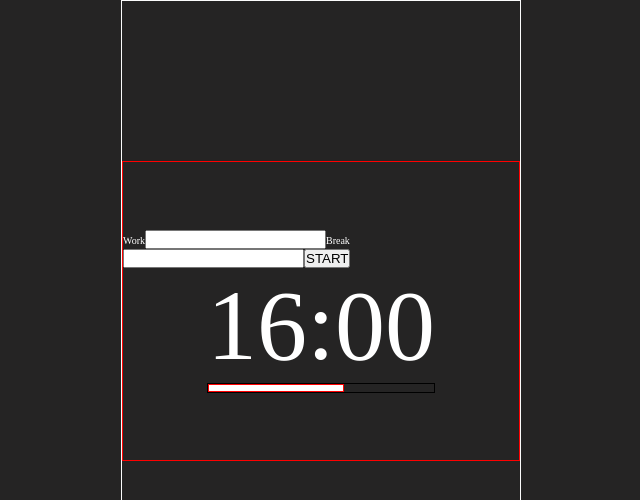
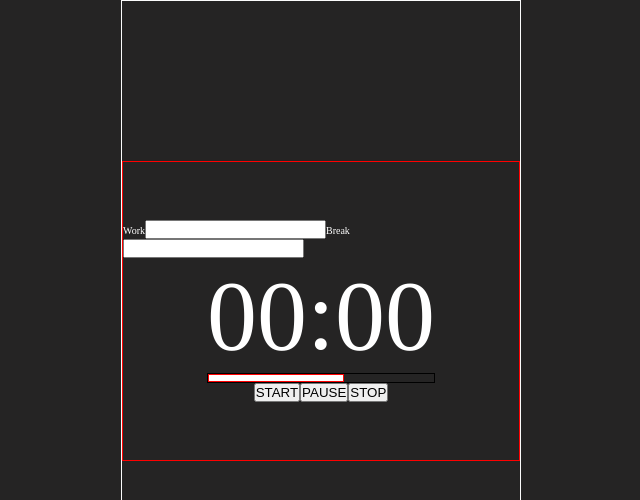
Before and after one commit to devbrunogomes/pomodoro-timer, a React (Create React App) app: page / in a window 1280 px wide. Shown: the top 500 px of the page, without its empty margins (319-959 px from the left). Built offline with nearby package versions, Linux system fonts and the light colour scheme.

Commit message:
functionality parcialy working

```diff
--- a/src/components/Timer/Timer.jsx
+++ b/src/components/Timer/Timer.jsx
@@ -1,32 +1,126 @@
-import { useState } from "react";
+import { useEffect, useState } from "react";
 import "./timer.css";
 
 export const Timer = () => {
-  const [workInSeconds, setWorkInSeconds] = useState(0)
-  const [breakInSeconds, setBreakInSeconds] = useState(0)
+  const [isMounted, setIsMounted] = useState(false);
 
+  //tempo de trabalho em minutos
+  const [workInMinutes, setWorkInMinutes] = useState(0);
+  const workInSeconds = workInMinutes * 60;
+
+  //tempo de descanso em minutos
+  const [breakInMinutes, setBreakInMinutes] = useState(0);
+
+  //Tempo em segundos para o relógio
+  const [totalTimeInSeconds, setTotalTimeInSeconds] = useState(0);
+  const minutes = Math.floor(totalTimeInSeconds / 60);
+  const seconds = totalTimeInSeconds % 60;
+  //------------------------------------------------------------
+  useEffect(() => {
+    //intervalId:
+    let interval;
+
+    //Quando o contador chegar a 0, desmontar o componente
+    if (totalTimeInSeconds === 0) {
+      setIsMounted(false)
+      return;
+    }
+    //a cada 1s vai executar a funçao, mas só se isMounted for true
+    if (totalTimeInSeconds !== 0 && isMounted) {
+      interval = setInterval(() => {
+        setTotalTimeInSeconds(totalTimeInSeconds - 1);
+      }, 1000);
+    }
+
+    //Saída da funçao limpando o intervalo, cancelando a renderizacao
+    return () => clearInterval(interval);
+  }, [isMounted, totalTimeInSeconds]);
+  //------------------------------------------------------------
+  //Para lidar com a mudança dos valores
+  function handleInputChange(event, setStateFunction) {
+    const inputValue = event.target.value;
+    console.log(inputValue);
+    setStateFunction(parseInt(inputValue, 10) || 0);
+  }
+  //------------------------------------------------------------
+  //Para lidar com o click do botao start
+  function handleStartClick(event) {
+    event.preventDefault();
+
+    setTotalTimeInSeconds(workInSeconds);
+    setIsMounted(true);
+  }
+  //------------------------------------------------------------
+  //Para lidar com click do botao pause
+  function handlePauseClick(event) {
+    event.preventDefault();
+    setIsMounted(!isMounted);
+    console.log(isMounted);
+  }
+  //------------------------------------------------------------
+  function handleStopClick(event) {
+    event.preventDefault();
+    setIsMounted(false)
+    setTotalTimeInSeconds(0)
+
+  }
+
+  //------------------------------------------------------------
   return (
     <main className="container">
       <nav className="menu">
         <form>
           <label htmlFor="workTime">Work</label>
-          <input type="number" name="timeToWork" id="workTime" />
+          <input
+            type="number"
+            name="timeToWork"
+            id="workTime"
+            onChange={(e) => handleInputChange(e, setWorkInMinutes)}
+          />
           <label htmlFor="breakTime">Break</label>
-          <input type="number" name="timeToBreak" id="breakTime" />
-          <button>START</button>
+          <input
+            type="number"
+            name="timeToBreak"
+            id="breakTime"
+            onChange={(e) => handleInputChange(e, setBreakInMinutes)}
+          />
+
         </form>
       </nav>
       <section>
         <div className="relogio">
-          <span>16</span>
+          <span>{minutes < 10 ? `0${minutes}` : minutes}</span>
           <span>:</span>
-          <span>00</span>
+          <span>{seconds < 10 ? `0${seconds}` : seconds}</span>
         </div>
 
         <div className="total">
           <div className="progress" style={{ width: `60%` }}></div>
         </div>
       </section>
+      <section>
+      <button
+            onClick={(event) => {
+              handleStartClick(event);
+            }}
+          >
+            START
+          </button>
+          <button
+            onClick={(event) => {
+              handlePauseClick(event);
+            }}
+          >
+            PAUSE
+          </button>
+          <button
+            onClick={(event) => {
+              handleStopClick(event);
+            }}
+          >
+            STOP
+          </button>
+      </section>
     </main>
   );
 };
```
